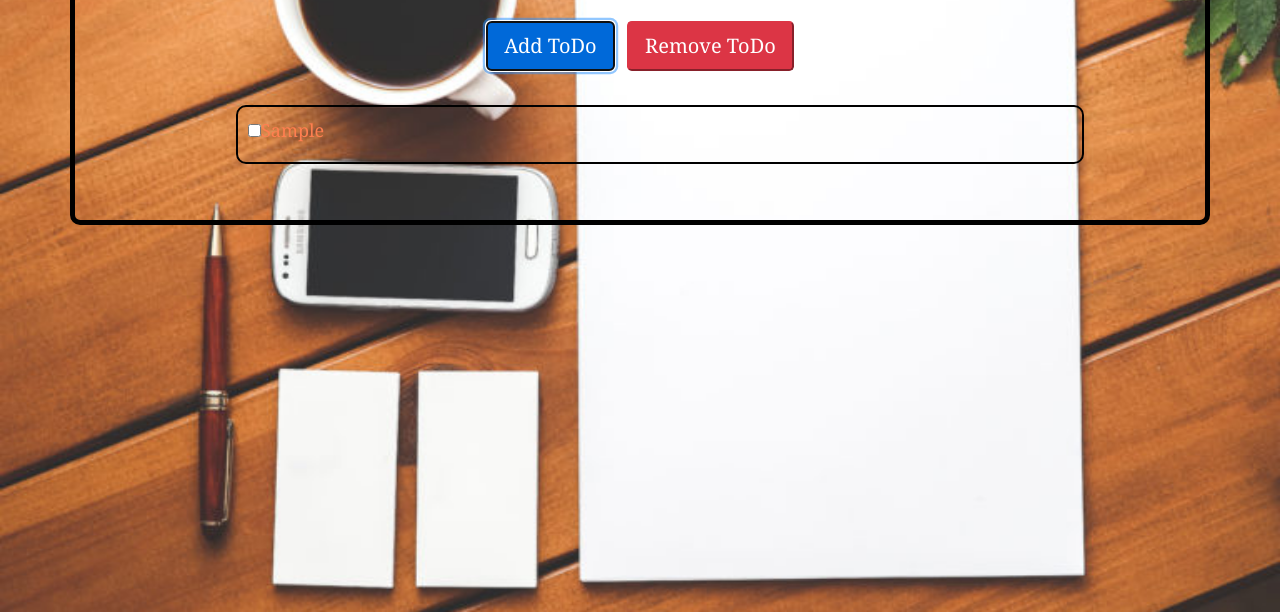
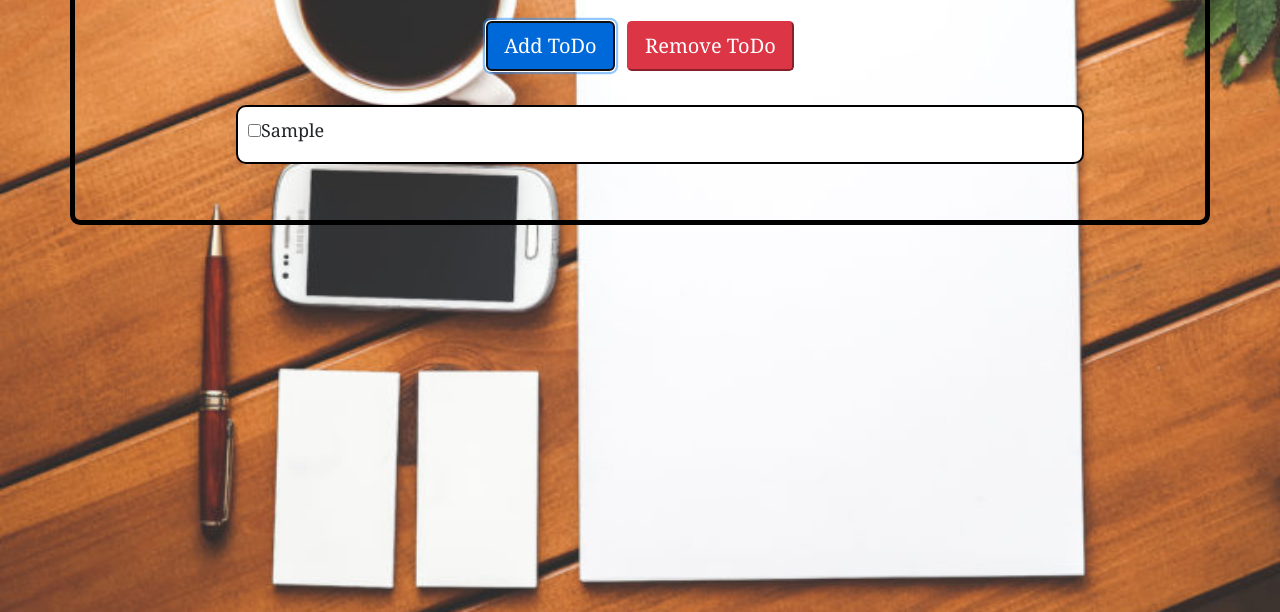
Before and after one commit to ivldheeraj/ToDoList, a plain HTML site: page index.html in a window 1280 px wide. Both pictures are taken after typing "Sample" into the empty fields and a click on the button "Add ToDo". Shown: the part 198-810 px from the top of the page. Drawn offline with nearby package versions, Linux system fonts and the light colour scheme.

Commit message:
Update style.css

```diff
--- a/style.css
+++ b/style.css
@@ -45,5 +45,7 @@ body, html {
 label {
     display: inline-block;
     margin-bottom: .5rem;
-    color: coral;
+    color: balck;
 }
+li{
+    background-color: white;
```
